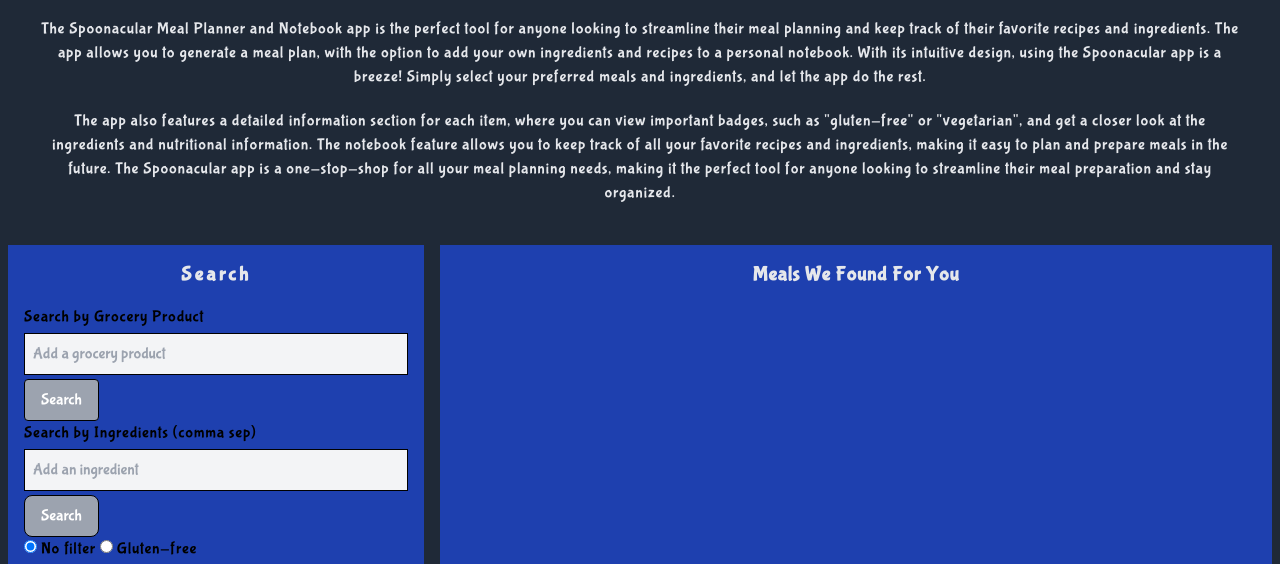
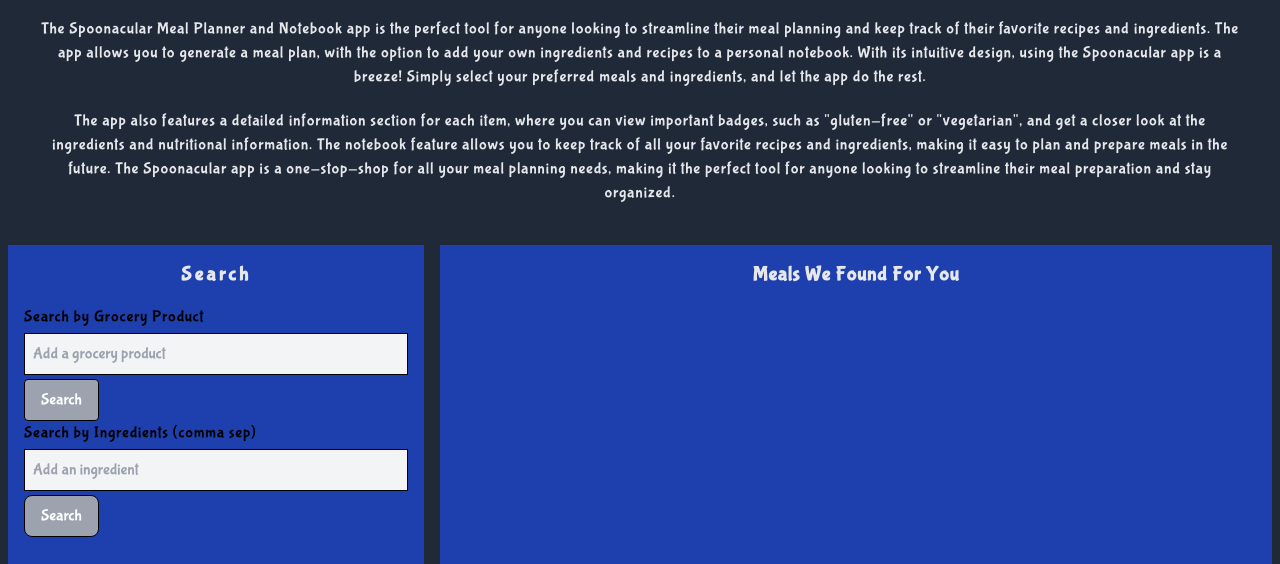
Before and after one commit to arishorts/FrugalFoodie, a plain HTML site: page index.html in a window 1280 px wide. Shown: the part 159-723 px from the top of the page. Drawn offline with nearby package versions, Linux system fonts and the light colour scheme; some packages are replaced by stand-ins of ours.

Commit message:
removed radio buttons again

```diff
--- a/index.html
+++ b/index.html
@@ -65,14 +65,6 @@
             Search
           </button>
           <br />
-          <label for="noFilter">
-            <input type="radio" name="diet" id="noFilter" value="" checked />
-            No filter
-          </label>
-          <label for="glutenFree">
-            <input type="radio" name="diet" id="glutenFree" value="gluten-free" />
-            Gluten-free
-          </label>
         </form>
         <br />
         <h3 class="text-xl font-bold mb-4 text-center text-gray-200">
```
